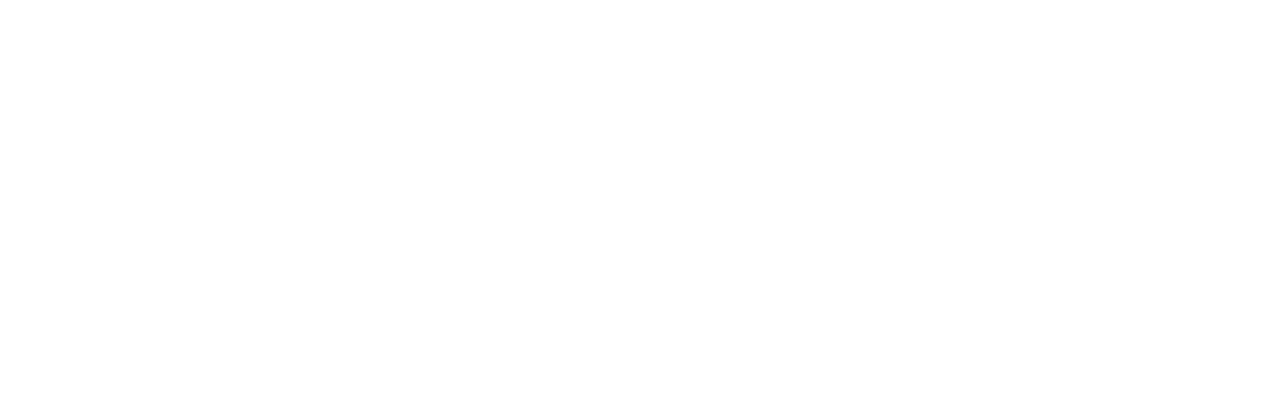
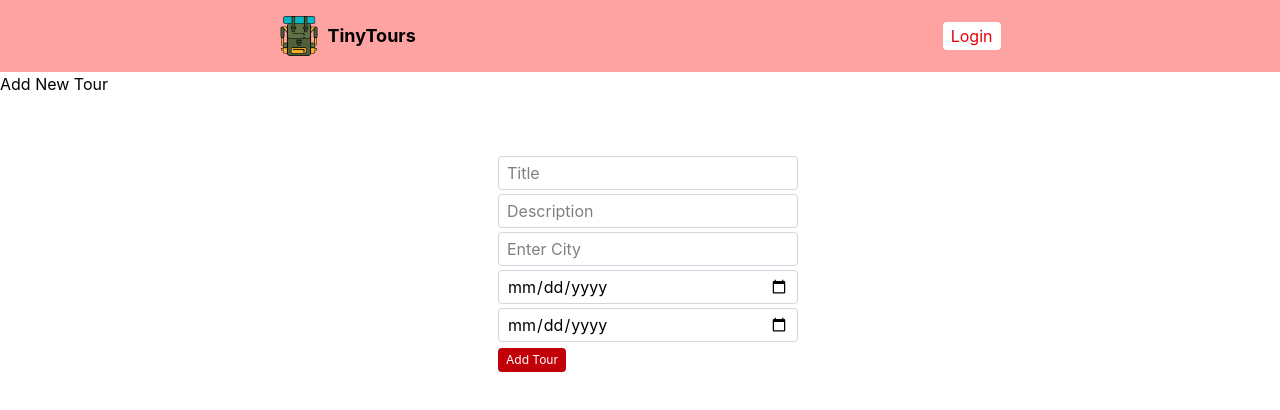
Before and after one commit to RahulNaktode/Tiny-tours, a React (Vite) app in the folder client/: page /tour/new in a window 1280 px wide. Shown: the top 410 px of the page. Built offline with nearby package versions, Linux system fonts and the light colour scheme.

Commit message:
add tours and Api integration

```diff
--- a/client/src/components/Input.jsx
+++ b/client/src/components/Input.jsx
@@ -1,6 +1,6 @@
 import React from 'react'
 
-function Input({ type,placeholder, value, onChange}) {
+function Input({ type,placeholder, value, onChange, onKeyDown}) {
   return (
     <div>
       <input
@@ -8,6 +8,7 @@
         placeholder={placeholder}
         value={value}
         onChange={onChange}
+        onKeyDown={onKeyDown}
         className='border border-gray-300 rounded px-2 py-1 mx-2 my-1 focus:outline-none focus:ring-2 focus:ring-blue-500
         block w-full'
       />
--- /dev/null
+++ b/client/src/components/MultiSelect.jsx
@@ -0,0 +1,38 @@
+import React from 'react'
+import Input from './Input'
+import { useState } from 'react'
+
+function MultiSelect({selectedItems, placeholder, onRemoveItem, onAddItem}) {
+    const [newItem, setNewItem] = useState("");
+  return (
+    <div>
+      {selectedItems.map((item, index) => {
+        return (
+            <div className='border border-gray-500 rounded-full mx-2 px-2 bg-gray-200 inline-block'>{item}
+            <span className='ml-2 text-gray-500 hover:text-gray-700 cursor-pointer'
+            onClick={() => {
+                onRemoveItem(item)
+            }}
+            >x</span>
+            </div>
+        )
+      })}
+
+        <Input
+        type={"text"}
+        placeholder={placeholder}
+        value={newItem}
+        onChange={(e)=> {
+            setNewItem(e.target.value)
+        }}
+        onKeyDown={(e) => {
+          if (e.key === 'Enter') {
+            onAddItem(e.target.value);
+            setNewItem("");
+          }
+        }} />
+    </div>
+  )
+}
+
+export default MultiSelect
--- a/client/src/views/Dashboard.jsx
+++ b/client/src/views/Dashboard.jsx
@@ -4,12 +4,13 @@
 import axios from 'axios';
 import toast, { Toaster } from 'react-hot-toast';
 import { getUserJwtToken } from '../utils';
+import AddToursImg from './../assets/addtours.png'
+import { Link } from 'react-router';
 
 function Dashboard() {
     const [tours, setTours] = useState([]);
 
     const loadTours = async () => {
-
         const userJwt = getUserJwtToken();
 
         const response = await axios.get("http://localhost:8020/tours", {
@@ -17,12 +18,12 @@
                 Authorization: `Bearer ${userJwt}`,
             }
         });
-        console.log(response.data);
 
-        if(response.data.success) {
+        if (response.data.success) {
             toast.success(response.data.message, { id: "loadToursSuccess" });
+            setTours(response.data.data);
         }
-        else{
+        else {
             toast.error(response.data.message, { id: "loadToursError" });
         }
     }
@@ -36,8 +37,9 @@
             <Navbar />
             <h1>Dashboard</h1>
 
-
-
+            <Link to="/tour/new">
+                <img src={AddToursImg} alt="Add Tours" className='fixed bottom-10 h-15 right-10 cursor-pointer' />
+            </Link>
             <Toaster />
         </div>
     )
--- a/client/src/views/NewTour.jsx
+++ b/client/src/views/NewTour.jsx
@@ -1,14 +1,114 @@
 import React from 'react'
-import { useEffect } from 'react'
-import { setPageTitle } from '../utils'
+import { useEffect, useState } from 'react'
+import { setPageTitle, getUserJwtToken } from '../utils'
+import Navbar from '../components/Navbar'
+import Input from '../components/Input'
+import MultiSelect from '../components/MultiSelect'
+import Button from '../components/Button'
+import axios from 'axios'
+import toast, { Toaster } from 'react-hot-toast'
 
 function NewTour() {
-    useEffect(() => {
-        setPageTitle('New Tour - TinyTours');
-    }, []);
+
+  const [newTour, setNewTour] = useState({
+    title: "",
+    description: "",
+    cities: [],
+    startDate: "",
+    endDate: "",
+    photos: [],
+  });
+
+  const addTour = async () => {
+    const response = await axios.post("http://localhost:8020/tours", newTour, {
+      headers: {
+        Authorization: `Bearer ${getUserJwtToken()}`,
+      }
+    });
+
+    if(response.data.success) {
+      toast.success(response.data.message, { id: "addTourSuccess" });
+      setNewTour({
+        title: "",
+        description: "",
+        cities: [],
+        startDate: "",
+        endDate: "",
+        photos: [],
+      });
+    }else {
+      toast.error(response.data.message, { id: "addTourError" });
+    }
+  }
+
+  useEffect(() => {
+    setPageTitle('New Tour - TinyTours');
+  }, []);
   return (
     <div>
+      <Navbar />
+      <h1>Add New Tour</h1>
 
+      <div className='w-75 block mx-auto mt-15'>
+        <Input
+          type={"text"}
+          placeholder={"Title"}
+          value={newTour.title}
+          onChange={(e) => {
+            setNewTour({ ...newTour, title: e.target.value })
+          }
+          }
+        />
+
+        <Input
+          type={"text"}
+          placeholder={"Description"}
+          value={newTour.description}
+          onChange={(e) => {
+            setNewTour({ ...newTour, description: e.target.value })
+          }}
+        />
+
+        <MultiSelect
+        selectedItems={newTour.cities}
+        placeholder={"Enter City"}
+        onAddItem={(val)=> {
+          setNewTour({
+            ...newTour,
+            cities: [...newTour.cities,val]
+          })
+        }}
+        onRemoveItem={(val) => {
+          setNewTour({
+            ...newTour,
+            cities: newTour.cities.filter((city) => city !== val)
+          })
+        }}
+        />
+
+        <Input
+          type={"date"}
+          placeholder={"Start Date"}
+          value={newTour.startDate}
+          onChange={(e) => {
+            setNewTour({ ...newTour, startDate: e.target.value })
+          }}
+        />
+
+        <Input
+          type={"date"}
+          placeholder={"End Date"}
+          value={newTour.endDate}
+          onChange={(e) => {
+            setNewTour({ ...newTour, endDate: e.target.value })
+          }}
+        />
+
+        <div>
+        <Button title={"Add Tour"} onClick={addTour} />
+        </div>
+      </div>
+      <Toaster />
     </div>
   )
 }
```
Also changed, not shown: client/src/assets/addtours.png (added). Lines whose indentation alone changed are shown as unchanged.
